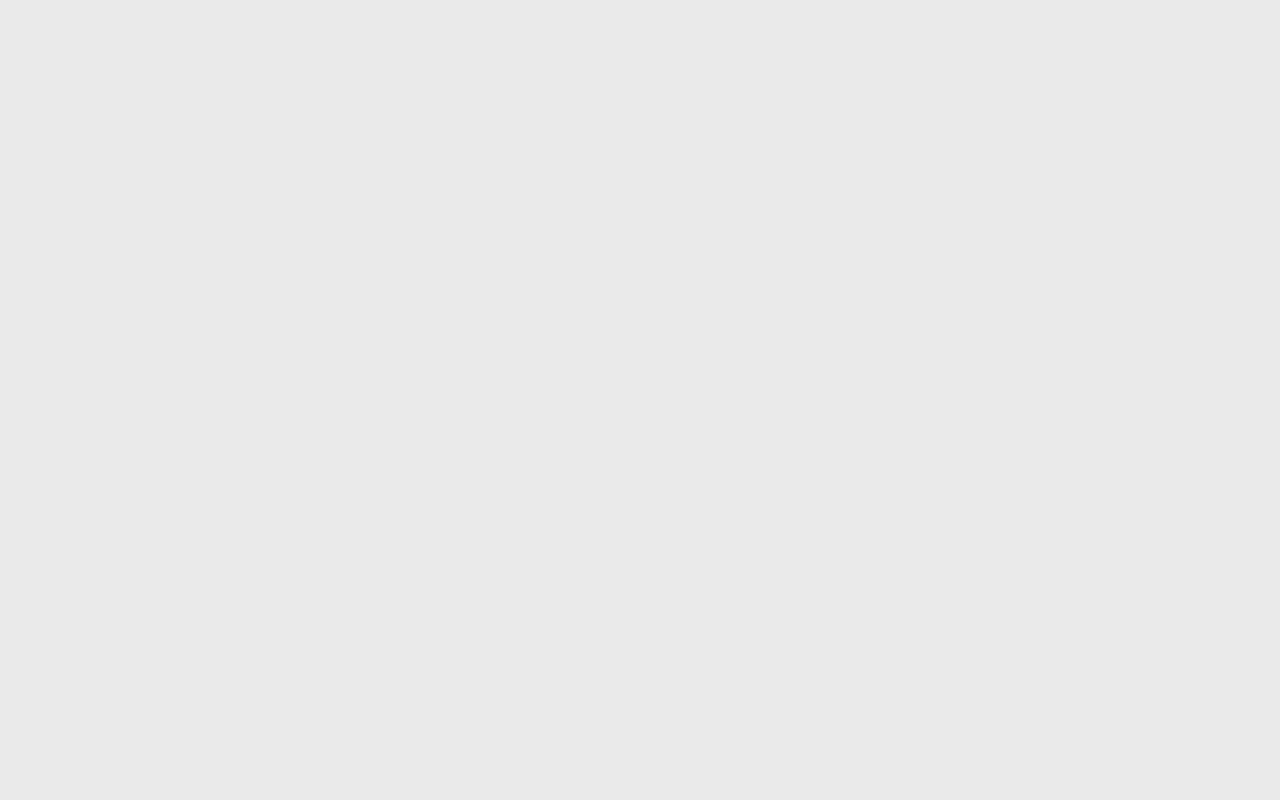
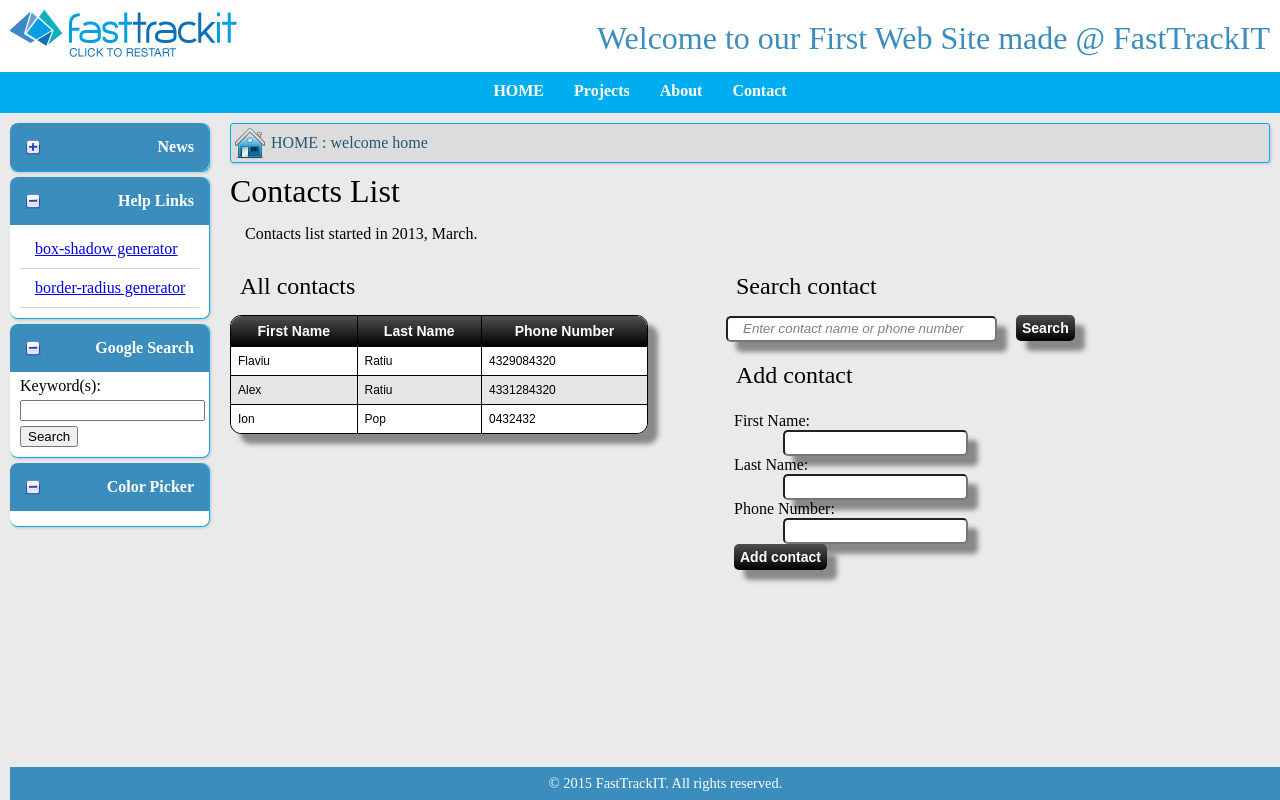
Before and after one commit to nmatei/web-programming-tutorial, a PHP site: page /agenda.html in a window 1280 px wide. Before the commit the page is empty. Run offline with PHP 8.4, Linux system fonts and the light colour scheme.

Commit message:
Added content on contacts list page

```diff
--- a/agenda.html
+++ b/agenda.html
@@ -9,5 +9,170 @@
 </head>
 <body>
 
+<div id="layout" class="x-borders">
+    <header>
+        <a id="logo" href="." title="FastTrackIT">
+            <img src="img/logo.png" alt="FastTrackIT" title="FastTrackIT">
+        </a>
+
+        <h1>Welcome to our First Web Site made @ FastTrackIT</h1>
+    </header>
+
+    <div id="top-menu">
+        <div>
+            <ul>
+                <li><a href="#" title="welcome home" name="home">HOME</a></li>
+                <li><a href="#" title="my personal projects" name="projects">Projects</a></li>
+                <li><a href="#" title="about me" name="about">About</a></li>
+                <li><a href="#" title="contact me" name="contact">Contact</a></li>
+            </ul>
+        </div>
+    </div>
+
+    <div id="content-wrapper">
+        <div id="left-bar">
+            <div id="news-widget" class="widget collapsed">
+                <div class="header" title="Show/Hide content">News</div>
+                <div class="content">
+                    <p>
+                        Today we created a new web site
+                        <a id="show-info" href="#">read more</a>
+
+                    <span id="more-info" style="display: none;">
+                        made at 'Web programming' course.
+                        We learned about HTML (Hyper Text Markup Language), CSS (Cascading Style Sheets) and JS (JavaScript)
+                        <a id="hide-info" href="#">hide detail</a>
+                    </span>
+                    </p>
+
+                    <p class="red-element">This is a red paragraph, it has 'red-element' class (declared in
+                        style.css)</p>
+
+                    <p class="red-element">One more red paragraph</p>
+
+                    <p>Normal paragraph</p>
+                </div>
+            </div>
+
+            <div id="help-widget" class="widget">
+                <div class="header">Help links</div>
+                <div class="content">
+                    <p><a href="http://www.cssmatic.com/box-shadow" target="_blank">box-shadow generator</a></p>
+
+                    <p><a href="http://www.cssmatic.com/border-radius" target="_blank">border-radius generator</a></p>
+                </div>
+            </div>
+
+            <div id="google-search" class="widget">
+                <div class="header">Google Search</div>
+                <div class="content">
+                    <form action="http://www.google.com/search" target="_blank">
+                        <label for="q">Keyword(s):</label>
+                        <input type="text" name="q" id="q">
+                        <input type="hidden" name="ie" value="utf-8">
+                        <input type="hidden" name="oe" value="utf-8">
+                        <input type="hidden" name="as_sitesearch" value="fasttrackit.org">
+                        <input type="submit" value="Search">
+                    </form>
+                </div>
+            </div>
+
+            <div id="color-picker-widget" class="widget">
+                <div class="header">Color Picker</div>
+                <div class="content">
+
+
+                </div>
+            </div>
+        </div>
+
+        <div id="content">
+            <div id="breadcrumb">HOME : welcome home</div>
+
+            <div id="agenda">
+                <h1>Contacts List</h1>
+
+                <p>Contacts list started in 2013, March.</p>
+
+                <div class="agenda-content-column">
+                    <h2>All contacts</h2>
+
+                    <div class="contacts-section">
+                        <table>
+                            <tbody>
+                            <tr>
+                                <td>First Name
+                                </th>
+                                <td>Last Name
+                                </th>
+                                <td>Phone Number
+                                </th>
+                            </tr>
+                            <tr>
+                                <td>Flaviu</td>
+                                <td>Ratiu</td>
+                                <td>4329084320</td>
+                            </tr>
+                            <tr>
+                                <td>Alex</td>
+                                <td>Ratiu</td>
+                                <td>4331284320</td>
+                            </tr>
+                            <tr>
+                                <td>Ion</td>
+                                <td>Pop</td>
+                                <td>0432432</td>
+                            </tr>
+                            </tbody>
+                        </table>
+                    </div>
+                </div>
+            </div>
+
+
+            <div class="agenda-content-column">
+                <h2>Search contact</h2>
+
+                <div>
+                    <form id="search-contact-form">
+                        <input id="contacts-search-keyword" type="text" value="Enter contact name or phone number"
+                               class="text-field default-state">
+                        <input id="contacts-search-button" type="submit" value="Search" class="button">
+                    </form>
+                </div>
+
+                <h2>Add contact</h2>
+
+                <div>
+                    <form id="add-contact-form">
+                        <div>
+                            <label for="contact-first-name">First Name:</label>
+                            <input id="contact-first-name" type="text" class="text-field">
+                        </div>
+                        <div>
+                            <label for="contact-last-name">Last Name:</label>
+                            <input id="contact-last-name" type="text" class="text-field">
+                        </div>
+                        <div>
+                            <label for="contact-phone-number">Phone Number:</label>
+                            <input id="contact-phone-number" type="text" class="text-field">
+                        </div>
+                        <div>
+                            <input id="add-contact-button" type="submit" value="Add contact" class="button">
+                        </div>
+                    </form>
+                </div>
+            </div>
+
+            <div class="clear"></div>
+        </div>
+
+        <footer>
+            <p>&copy; 2015 FastTrackIT. All rights reserved.</p>
+        </footer>
+    </div>
+
+    <script src="js/functions.js" type="text/javascript"></script>
+
 </body>
 </html>
--- a/css/style.css
+++ b/css/style.css
@@ -283,29 +302,225 @@ footer {
     padding: 10px;
 }
 
+/*contacts list page styling*/
+.agenda-content-column {
+    width: 40%;
+    float: left;
+    padding-right: 80px;
+}
+
+.agenda-content-column h2 {
+    padding: 10px;
+}
+
+.agenda-content-column .text-field {
+    height: 20px;
+    border-radius: 5px;
+    box-shadow: 10px 10px 5px #888888;
+}
+
+.agenda-content-column .button {
+    height: 26px;
+    border-radius: 5px;
+    box-shadow: 10px 10px 5px #888888;
+
+    background: -o-linear-gradient(bottom, #4c4c4c 5%, #000000 100%);
+    background: -webkit-gradient(linear, left top, left bottom, color-stop(0.05, #4c4c4c), color-stop(1, #000000));
+    background: -moz-linear-gradient(center top, #4c4c4c 5%, #000000 100%);
+    filter: progid:DXImageTransform.Microsoft.gradient(startColorstr="#4c4c4c", endColorstr="#000000");
+    background: -o-linear-gradient(top, #4c4c4c, 000000);
+
+    border: none;
+    text-align: center;
+    font-size: 14px;
+    font-family: Arial;
+    font-weight: bold;
+    color: #ffffff;
+}
+
+#contacts-search-keyword {
+    margin-right: 15px;
+    width: 250px;
+    padding-left: 15px;
+}
+
+#contacts-search-keyword.default-state {
+    font-style: italic;
+    color: gray;
+}
+
+#add-contact-form {
+    width: 60%;
+}
+
+#add-contact-form div {
+    padding: 8px;
+    vertical-align: middle;
+}
+
+#add-contact-form label {
+    float: left;
+}
+
+#add-contact-form .text-field {
+    float: right;
+}
+
+/*contacts table styling*/
+
+/*TODO: Fix bug: section border-radius 0 for some reason*/
+.contacts-section {
+    margin: 0px;
+    padding: 0px;
+    width: 100%;
+    box-shadow: 10px 10px 5px #888888;
+    border: 1px solid #000000;
+
+    -moz-border-radius-bottomleft: 11px;
+    -webkit-border-bottom-left-radius: 11px;
+    border-bottom-left-radius: 11px;
+
+    -moz-border-radius-bottomright: 11px;
+    -webkit-border-bottom-right-radius: 11px;
+    border-bottom-right-radius: 11px;
+
+    -moz-border-radius-topright: 11px;
+    -webkit-border-top-right-radius: 11px;
+    border-top-right-radius: 11px;
+
+    -moz-border-radius-topleft: 11px;
+    -webkit-border-top-left-radius: 11px;
+    border-top-left-radius: 11px;
+}
+
+.contacts-section table {
+    border-collapse: collapse;
+    border-spacing: 0;
+    width: 100%;
+    height: 100%;
+    margin: 0px;
+    padding: 0px;
+}
+
+.contacts-section tr:last-child td:last-child {
+    -moz-border-radius-bottomright: 11px;
+    -webkit-border-bottom-right-radius: 11px;
+    border-bottom-right-radius: 11px;
+}
+
+.contacts-section table tr:first-child td:first-child {
+    -moz-border-radius-topleft: 11px;
+    -webkit-border-top-left-radius: 11px;
+    border-top-left-radius: 11px;
+}
+
+.contacts-section table tr:first-child td:last-child {
+    -moz-border-radius-topright: 11px;
+    -webkit-border-top-right-radius: 11px;
+    border-top-right-radius: 11px;
+}
+
+.contacts-section tr:last-child td:first-child {
+    -moz-border-radius-bottomleft: 11px;
+    -webkit-border-bottom-left-radius: 11px;
+    border-bottom-left-radius: 11px;
+}
+
+.contacts-section tr:hover td {
+
+}
+
+.contacts-section tr:nth-child(odd) {
+    background-color: #e5e5e5;
+}
+
+.contacts-section tr:nth-child(even) {
+    background-color: #ffffff;
+}
+
+.contacts-section td {
+    vertical-align: middle;
+
+    border: 1px solid #000000;
+    border-width: 0px 1px 1px 0px;
+    text-align: left;
+    padding: 7px;
+    font-size: 12px;
+    font-family: Arial;
+    font-weight: normal;
+    color: #000000;
+}
+
+.contacts-section tr:last-child td {
+    border-width: 0px 1px 0px 0px;
+}
+
+.contacts-section tr td:last-child {
+    border-width: 0px 0px 1px 0px;
+}
+
+.contacts-section tr:last-child td:last-child {
+    border-width: 0px 0px 0px 0px;
+}
+
+.contacts-section tr:first-child td {
+    background: -o-linear-gradient(bottom, #4c4c4c 5%, #000000 100%);
+    background: -webkit-gradient(linear, left top, left bottom, color-stop(0.05, #4c4c4c), color-stop(1, #000000));
+    background: -moz-linear-gradient(center top, #4c4c4c 5%, #000000 100%);
+    filter: progid:DXImageTransform.Microsoft.gradient(startColorstr="#4c4c4c", endColorstr="#000000");
+    background: -o-linear-gradient(top, #4c4c4c, 000000);
+
+    background-color: #4c4c4c;
+    border: 0px solid #000000;
+    text-align: center;
+    border-width: 0px 0px 1px 1px;
+    font-size: 14px;
+    font-family: Arial;
+    font-weight: bold;
+    color: #ffffff;
+}
+
+.contacts-section tr:first-child:hover td {
+    background: -o-linear-gradient(bottom, #4c4c4c 5%, #000000 100%);
+    background: -webkit-gradient(linear, left top, left bottom, color-stop(0.05, #4c4c4c), color-stop(1, #000000));
+    background: -moz-linear-gradient(center top, #4c4c4c 5%, #000000 100%);
+    filter: progid:DXImageTransform.Microsoft.gradient(startColorstr="#4c4c4c", endColorstr="#000000");
+    background: -o-linear-gradient(top, #4c4c4c, 000000);
+
+    background-color: #4c4c4c;
+}
+
+.contacts-section tr:first-child td:first-child {
+    border-width: 0px 0px 1px 0px;
+}
+
+.contacts-section tr:first-child td:last-child {
+    border-width: 0px 0px 1px 1px;
+}
+
 /*checklist styling*/
 #checklist {
     float: right;
     margin: 30px 60px;
-    padding:20px;
+    padding: 20px;
     box-shadow: 10px 10px 5px #888888;
-    border:1px solid #ffffff;
+    border: 1px solid #ffffff;
 
-    -moz-border-radius-bottomleft:11px;
-    -webkit-border-bottom-left-radius:11px;
-    border-bottom-left-radius:11px;
+    -moz-border-radius-bottomleft: 11px;
+    -webkit-border-bottom-left-radius: 11px;
+    border-bottom-left-radius: 11px;
 
-    -moz-border-radius-bottomright:11px;
-    -webkit-border-bottom-right-radius:11px;
-    border-bottom-right-radius:11px;
+    -moz-border-radius-bottomright: 11px;
+    -webkit-border-bottom-right-radius: 11px;
+    border-bottom-right-radius: 11px;
 
-    -moz-border-radius-topright:11px;
-    -webkit-border-top-right-radius:11px;
-    border-top-right-radius:11px;
+    -moz-border-radius-topright: 11px;
+    -webkit-border-top-right-radius: 11px;
+    border-top-right-radius: 11px;
 
-    -moz-border-radius-topleft:11px;
-    -webkit-border-top-left-radius:11px;
-    border-top-left-radius:11px;
+    -moz-border-radius-topleft: 11px;
+    -webkit-border-top-left-radius: 11px;
+    border-top-left-radius: 11px;
 }
 
 #tasks img {
```
Also changed, not shown: other parts of css/style.css (+81 -62 lines), index.html (+12 -3 lines), js/functions.js (+23 -2 lines).
